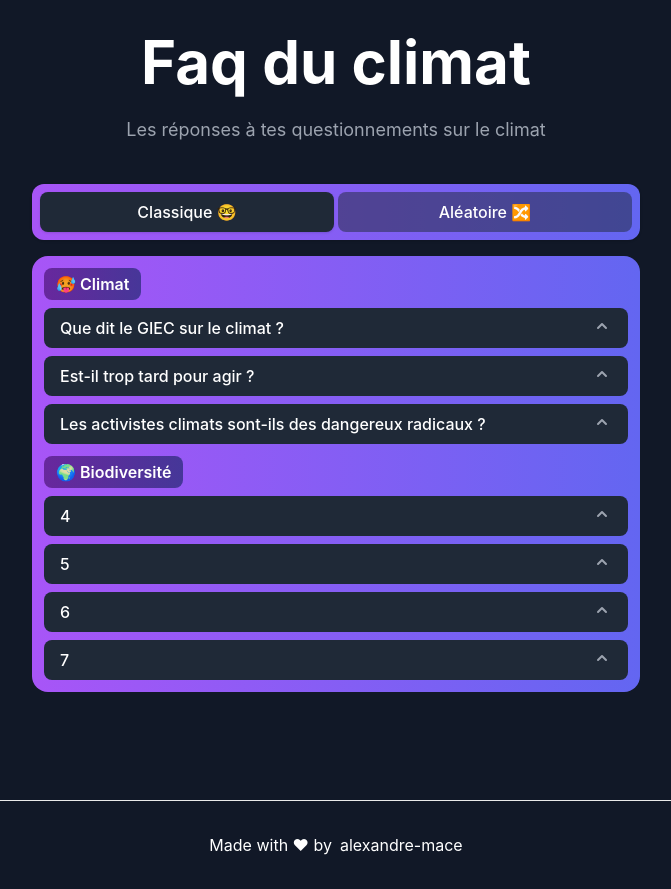
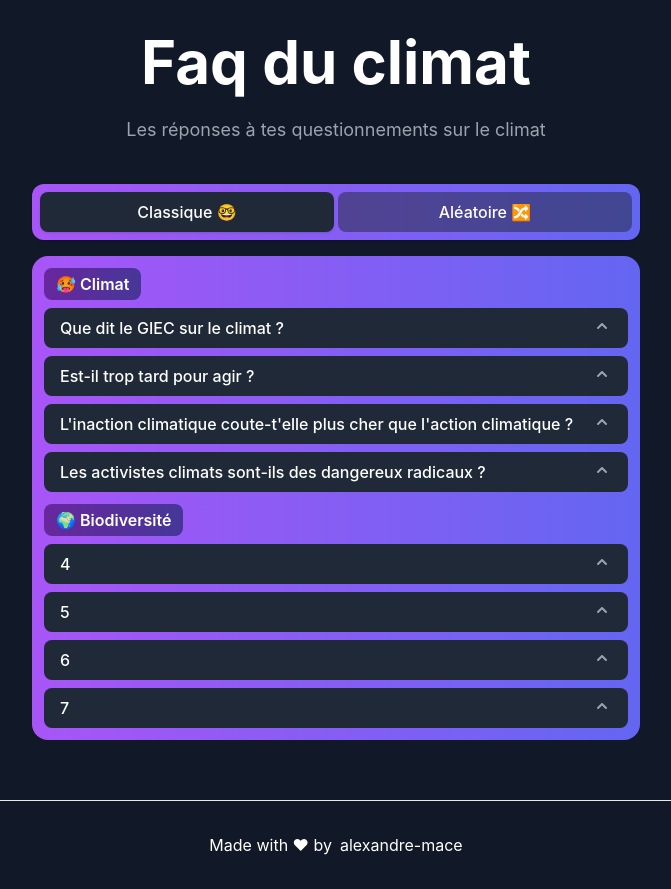
Before and after one commit to alexandre-mace/faqduclimat, a Next.js app: page / in a window 1280 px wide. Shown: the whole page, without its empty margins (304-975 px from the left). Built offline with nearby package versions, Linux system fonts and the light colour scheme.

Commit message:
Update questions.js

```diff
--- a/data/questions.js
+++ b/data/questions.js
@@ -30,6 +30,17 @@ const questions = [
             'https://www.carbonbrief.org/explainer-will-global-warming-stop-as-soon-as-net-zero-emissions-are-reached/',
             'https://bonpote.com/existe-t-il-vraiment-une-inertie-climatique-de-20-ans/',
             'https://www.novethic.fr/actualite/environnement/climat/isr-rse/science-meme-avec-un-rechauffement-limite-a-2-c-la-fonte-des-glaces-pourrait-etre-irreversible-et-entrainer-une-montee-des-oceans-catastrophique-146591.html'
+        ]
+    },
+    {
+        title: "L'inaction climatique coute-t'elle plus cher que l'action climatique ?",
+        category: categories.one,
+        answer:
+        "- L’économie sera durement impactée par le changement climatique, puisque les conditions seront si dures qu’il ne sera tout simplement plus possible de travailler \n" +
+        "- Par exemple, l’Inde perd actuellement plus de 100 milliards d’heures de travail par an à cause des vagues de chaleur. C’est de très loin le pays le plus concerné par le sujet, et les chiffres anticipés par un réchauffement de +2°C ou +4°C sont bien supérieurs. \n",
+
+        sources: [
+            'https://www.nature.com/articles/s41467-021-27328-y',
         ]
     },
     {
```
